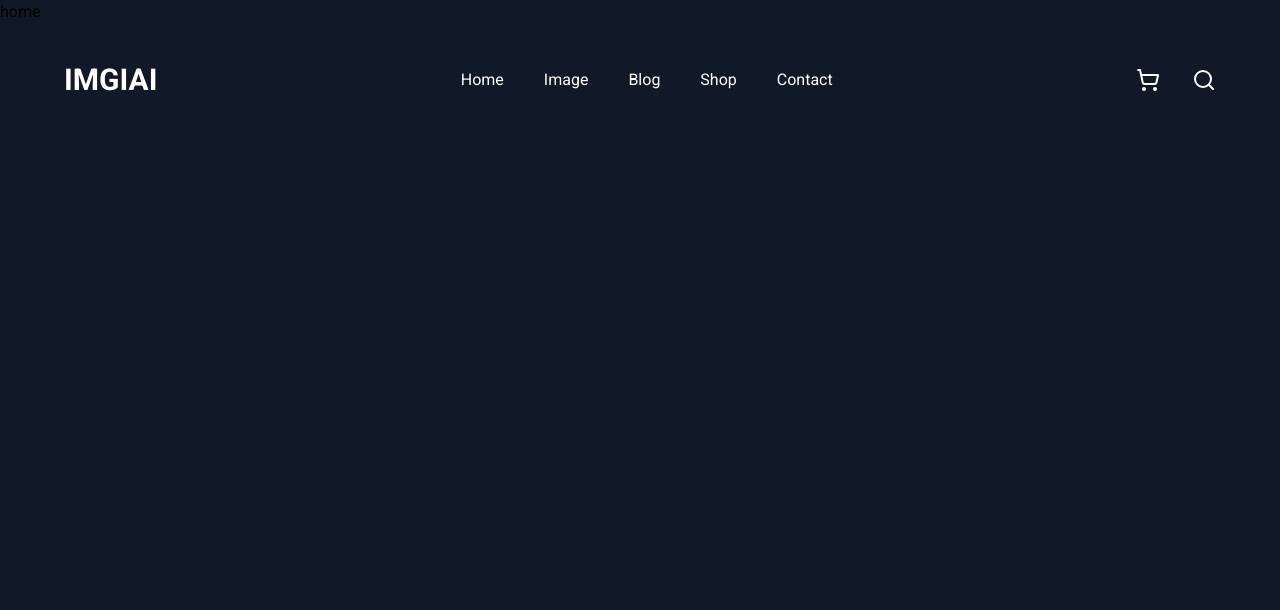
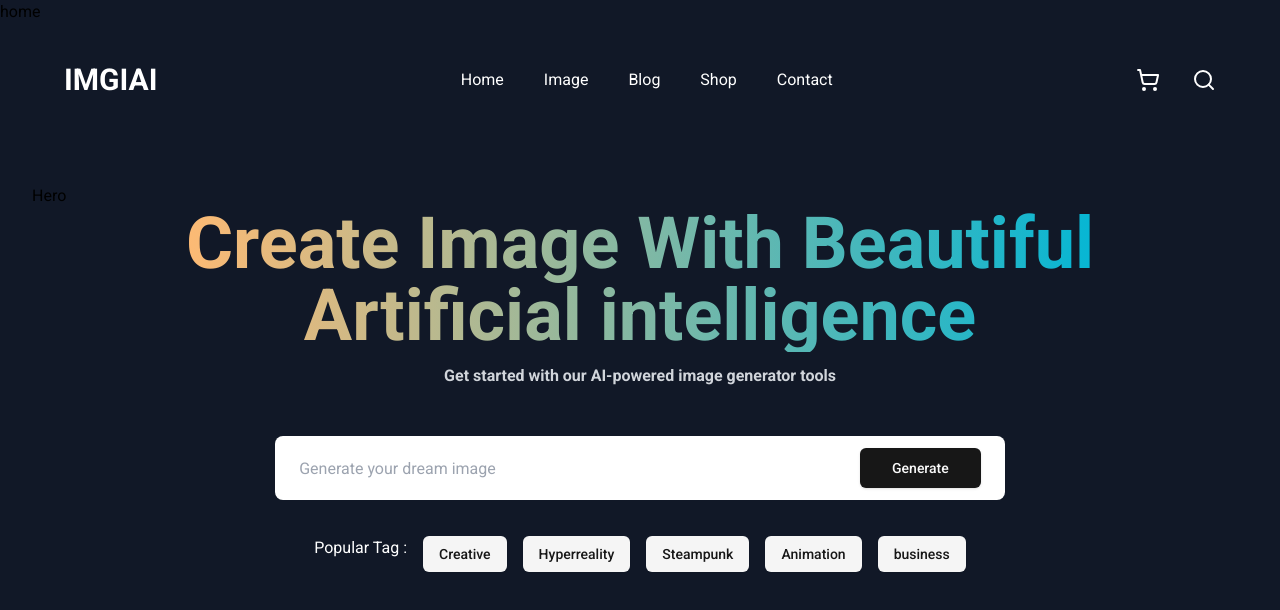
Before and after one commit to ramwijesooriya/Ai-image-generator-with-next.js-project, a Next.js app: page / in a window 1280 px wide. Shown: the top 610 px of the page. Built offline with nearby package versions, Linux system fonts and the light colour scheme.

Commit message:
finished generate image part

```diff
--- a/app/layout.tsx
+++ b/app/layout.tsx
@@ -2,6 +2,7 @@ import type { Metadata } from "next";
 import { Roboto } from "next/font/google";
 import "./globals.css";
 import ResponsiveNav from "@/components/Home/Navbar/ResponsiveNav";
+import { Toaster } from "@/components/ui/sonner";
 
 // const geistSans = Geist({
 //   variable: "--font-geist-sans",
@@ -34,6 +35,7 @@ export default function RootLayout({
       >
         <ResponsiveNav />
         {children}
+        <Toaster/>
       </body>
     </html>
   );
--- /dev/null
+++ b/components/Home/Hero/Hero.tsx
@@ -0,0 +1,101 @@
+"use client";
+import { Button } from '@/components/ui/button'
+import axios from 'axios';
+import { Loader } from 'lucide-react';
+import React, { useState } from 'react'
+import { toast } from 'sonner';
+
+
+const Hero = () => {
+    const [promt,setPromt]=useState('');
+    const [image,setImage]=useState('');
+    const [loading,setLoading]=useState(false);
+
+
+    const handleImageGeneration = async()=>{
+        setLoading(true)
+        const options = {
+            method: 'POST',
+            url: 'https://ai-text-to-image-generator-api.p.rapidapi.com/realistic',
+            headers: {
+              'x-rapidapi-key': '16f0c001ccmshe9d86f99d10365fp1e1ca7jsn5f761abd0ee0',
+              'x-rapidapi-host': 'ai-text-to-image-generator-api.p.rapidapi.com',
+              'Content-Type': 'application/json'
+            },
+            data: {
+              inputs: promt,
+            }
+          };
+          try {
+            const response =await axios.request(options);
+            setImage(response?.data.url);
+            toast.success('image generate successfully')
+          } catch (error:unknown) {
+            if(axios.isAxiosError(error) && error.response){
+                toast.error(error.response.data.message)
+
+            }
+            else{
+                toast.error("unexpected error occurred")
+            }
+          }
+          finally{
+            setLoading(false)
+          }
+    };
+    const handleDownloadImage=()=>{
+        const link=document.createElement("a");
+        link.target="_blank";
+        link.href=image;
+        link.download="generated-img.jpg";
+        link.click();
+
+    }
+
+
+  return (
+    <div className='w-[95%] min-h-screen realative mx-auto mt-[20vh] '>Hero
+
+    <div className='relative z-10 text-white flex flex-col items-center justify-center'>
+        <h1 className='text-2xl sm:text-4xl md:text-5xl lg:text-6xl xl:text-7xl font-bold text-center bg-gradient-to-r from-orange-300 to-cyan-500 bg-clip-text text-transparent'>
+            Create Image With Beautiful <br />Artificial intelligence {" "}
+        </h1>
+        {/* // context */}
+<p className='mt-3 text-sm md:text-base font-semibold text-center text-gray-300 '>Get started with our AI-powered image generator tools </p>
+{/* promt input box */}
+<div className='h-11 md:h-16 w-[95%] sm:w-[90%] md:w-[80%] lg:w-[70%] xl:w-[60%] bg-white rounded-lg mt-12 px-2 md:px-6 flex items-center justify-between '>
+    <input type="text" placeholder='Generate your dream image' className='h-full rounded-lg outline-none w-full text-black block flex-1 placeholder:text-xs sm:placeholder:text-base   '
+    value={promt}
+    onChange={(e)=>setPromt(e.target.value)}
+    />
+    <Button variant={"default"}size={"lg"} onClick={handleImageGeneration}    >Generate</Button>
+
+</div>
+{/* Tags */}
+<div className='flex items-center mt-6 space-x-4  flex-wrap  space-y-3  '>
+<p>Popular Tag :</p>
+<Button variant={"secondary"}>Creative</Button>
+<Button variant={"secondary"}>Hyperreality</Button>
+<Button variant={"secondary"}>Steampunk</Button>
+<Button variant={"secondary"}>Animation</Button>
+<Button variant={"secondary"}>business</Button>
+</div>
+{/* show loarding and image */}
+{loading && (<div > <Loader className='animate-spin mt-6 ' />  </div>
+    )}
+    {
+        image && <div className='mt-8 flex flex-col items-center k'>
+            <img src={image} alt='ai image' className='max-w-full h-[500px] rounded-lg shadow-lg ' loading='lazy'/>
+            <Button onClick={handleDownloadImage} className='mt-4 mb-4 bg-orange-500 hover:orange--800'>
+                Download
+            </Button>
+        </div>
+    }
+    </div>
+    </div>
+
+
+  )
+}
+
+export default Hero
--- a/components/Home/Home.tsx
+++ b/components/Home/Home.tsx
@@ -1,8 +1,11 @@
 import React from 'react'
+import Hero from './Hero/Hero'
 
 const home = () => {
   return (
-    <div className='overflow-hidden'>home</div>
+    <div className='overflow-hidden' >home
+    <Hero/>
+    </div>
   )
 }
 
--- a/components/Home/Navbar/Nav.tsx
+++ b/components/Home/Navbar/Nav.tsx
@@ -1,15 +1,30 @@
+"use client";
 import { Navlinks } from '@/constant/constant'
 import { MenuIcon, Search, ShoppingCart } from 'lucide-react';
 import Link from 'next/link'
-import React from 'react'
+import React, { useEffect, useState } from 'react'
 
 type Props={
   openNav:()=>void;
 };
 
 const Nav = ({openNav}:Props) => {
+
+  const [navBg,setNavBg]=useState(false);
+
+  useEffect(()=>{
+    const handler = ()=>{
+      if( window.scrollY >=90) setNavBg(true);
+      if(window.scrollY <90) setNavBg(false);
+    };
+    window.addEventListener('scroll',handler);
+    return()=> window.removeEventListener('scroll',handler);
+  },[])
+
+  const bg_style= navBg?'bg-gray-900 shadow-md':"";
+
   return (
-    <div className='flex items-center justify-between h-[20vh] fixed z-[100] w-full mx-auto transition-all duration-200'>
+    <div className={`flex ${bg_style} items-center justify-between h-[20vh] fixed z-[100] w-full mx-auto transition-all duration-200`}>
         {/* logo */}
         <h1 className='text-3xl text-white font-bold ml-8 md:ml-16'>IMGIAI</h1>
         <div className='md:flex items-center space-x-10 hidden'>
--- /dev/null
+++ b/components/ui/sonner.tsx
@@ -0,0 +1,31 @@
+"use client"
+
+import { useTheme } from "next-themes"
+import { Toaster as Sonner } from "sonner"
+
+type ToasterProps = React.ComponentProps<typeof Sonner>
+
+const Toaster = ({ ...props }: ToasterProps) => {
+  const { theme = "system" } = useTheme()
+
+  return (
+    <Sonner
+      theme={theme as ToasterProps["theme"]}
+      className="toaster group"
+      toastOptions={{
+        classNames: {
+          toast:
+            "group toast group-[.toaster]:bg-white group-[.toaster]:text-neutral-950 group-[.toaster]:border-neutral-200 group-[.toaster]:shadow-lg dark:group-[.toaster]:bg-neutral-950 dark:group-[.toaster]:text-neutral-50 dark:group-[.toaster]:border-neutral-800",
+          description: "group-[.toast]:text-neutral-500 dark:group-[.toast]:text-neutral-400",
+          actionButton:
+            "group-[.toast]:bg-neutral-900 group-[.toast]:text-neutral-50 dark:group-[.toast]:bg-neutral-50 dark:group-[.toast]:text-neutral-900",
+          cancelButton:
+            "group-[.toast]:bg-neutral-100 group-[.toast]:text-neutral-500 dark:group-[.toast]:bg-neutral-800 dark:group-[.toast]:text-neutral-400",
+        },
+      }}
+      {...props}
+    />
+  )
+}
+
+export { Toaster }
--- a/package.json
+++ b/package.json
@@ -10,12 +10,15 @@
   },
   "dependencies": {
     "@radix-ui/react-slot": "^1.1.1",
+    "axios": "^1.7.9",
     "class-variance-authority": "^0.7.1",
     "clsx": "^2.1.1",
     "lucide-react": "^0.471.1",
     "next": "15.1.4",
+    "next-themes": "^0.4.4",
     "react": "^19.0.0",
     "react-dom": "^19.0.0",
+    "sonner": "^1.7.3",
     "tailwind-merge": "^2.6.0",
     "tailwindcss-animate": "^1.0.7"
   },
```
Also changed, not shown: 1 other file (tests, documents, lock files or other folders).
